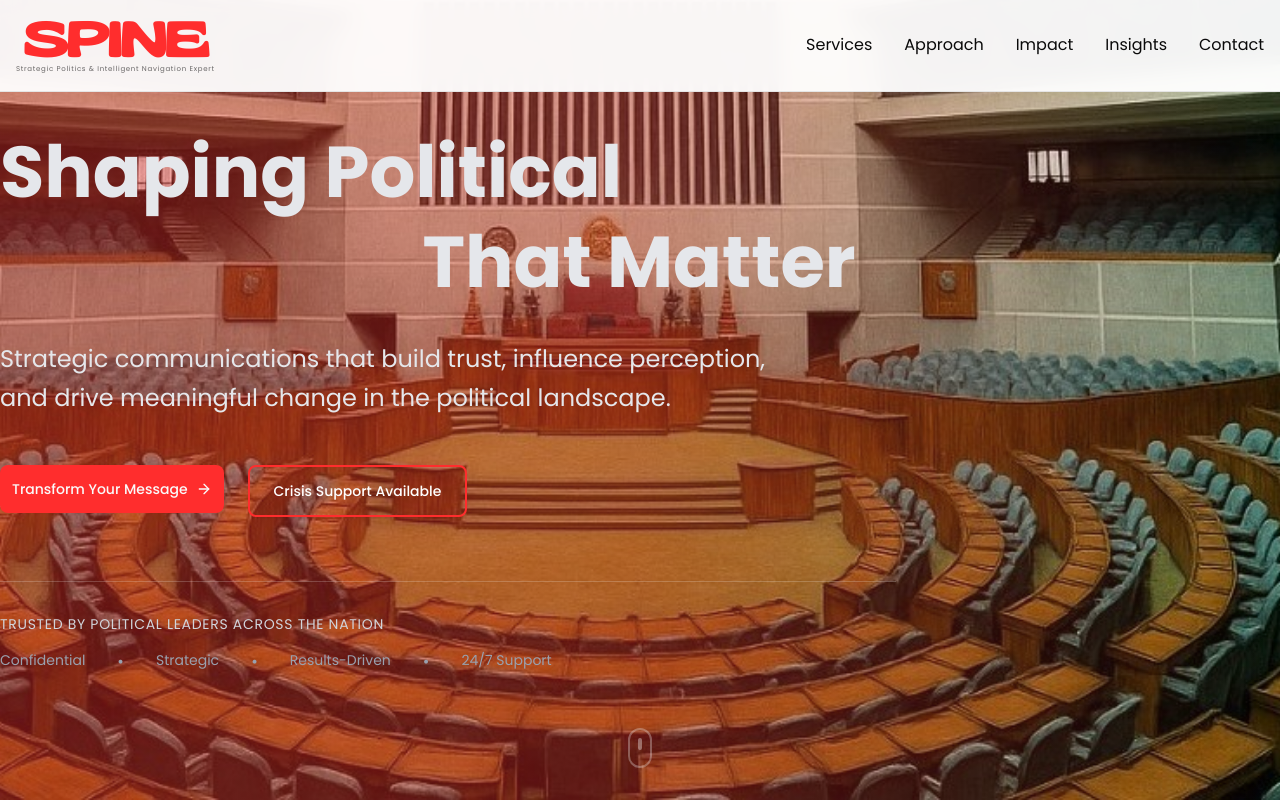
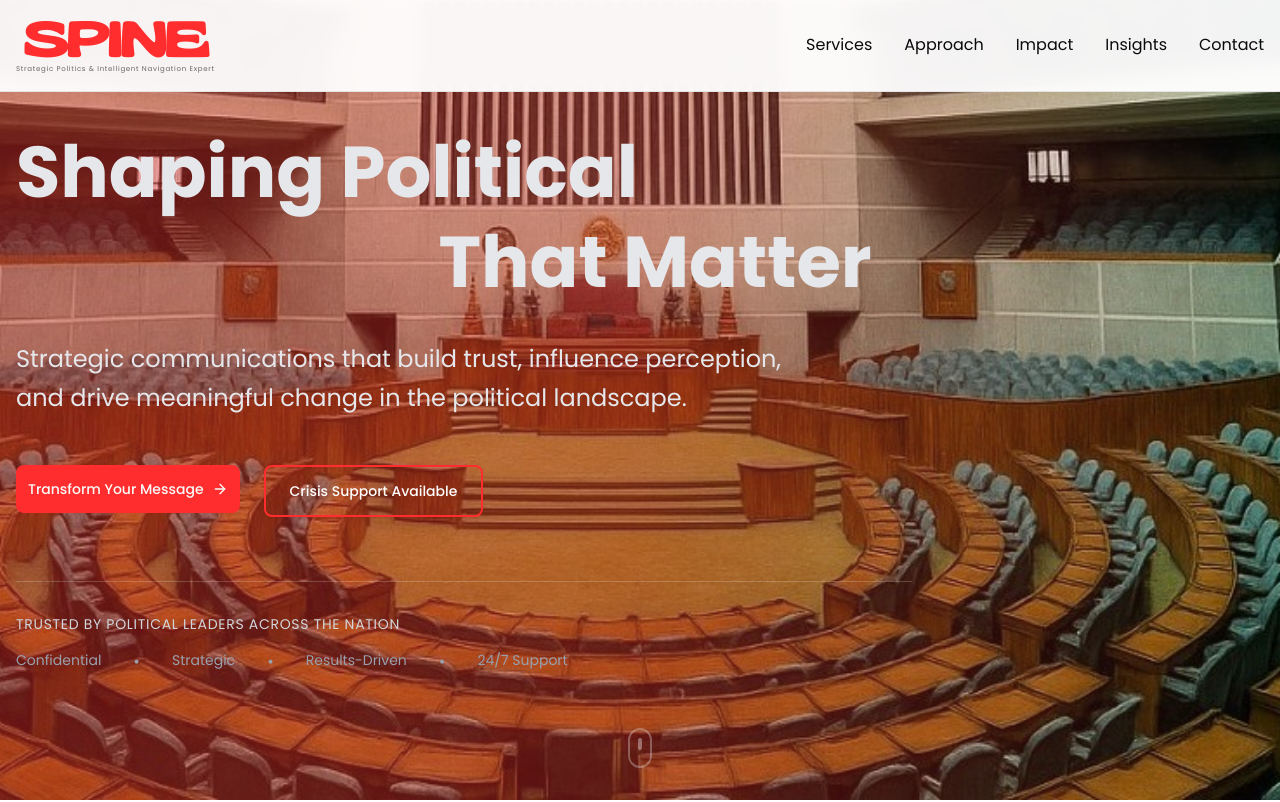
Before and after one commit to mahbub045/spine, a Next.js app: page / in a window 1280 px wide. Shown: the top 802 px of the page. Built offline with nearby package versions, Linux system fonts and the light colour scheme.

Commit message:
Update Hero.tsx

```diff
--- a/src/components/LandingPage/Hero/Hero.tsx
+++ b/src/components/LandingPage/Hero/Hero.tsx
@@ -32,7 +32,7 @@ const Hero: React.FC = () => {
       </div>
 
       {/* Content */}
-      <div className="relative container mx-auto px-4 xl:px-0 py-24">
+      <div className="relative container mx-auto px-4 py-24">
         <div className="max-w-2xl md:max-w-4xl">
           <h1 className="text-4xl sm:text-5xl md:text-7xl font-bold text-gray-200 mb-6 md:mb-8 leading-tight">
             Shaping Political{" "}
```
